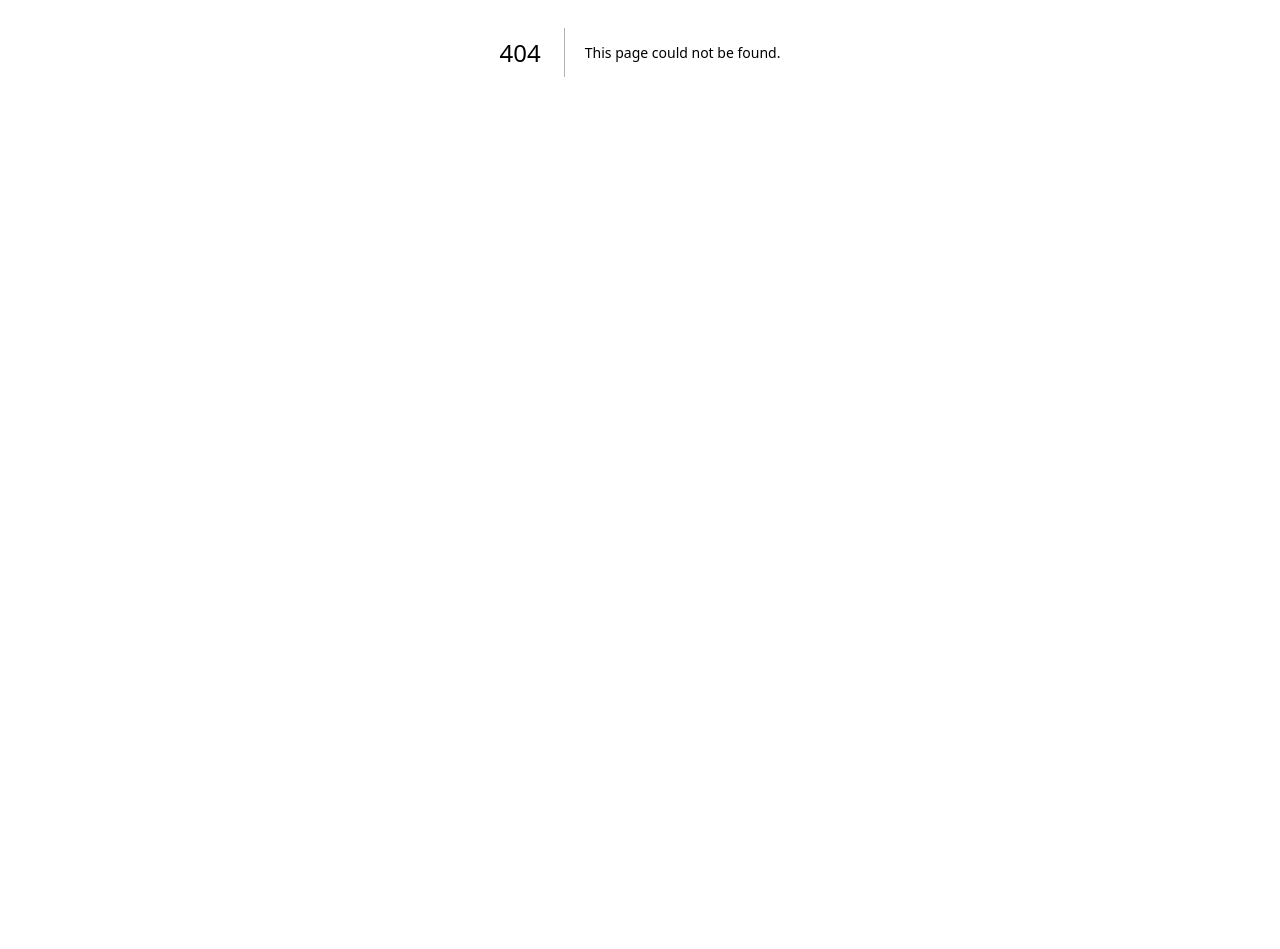
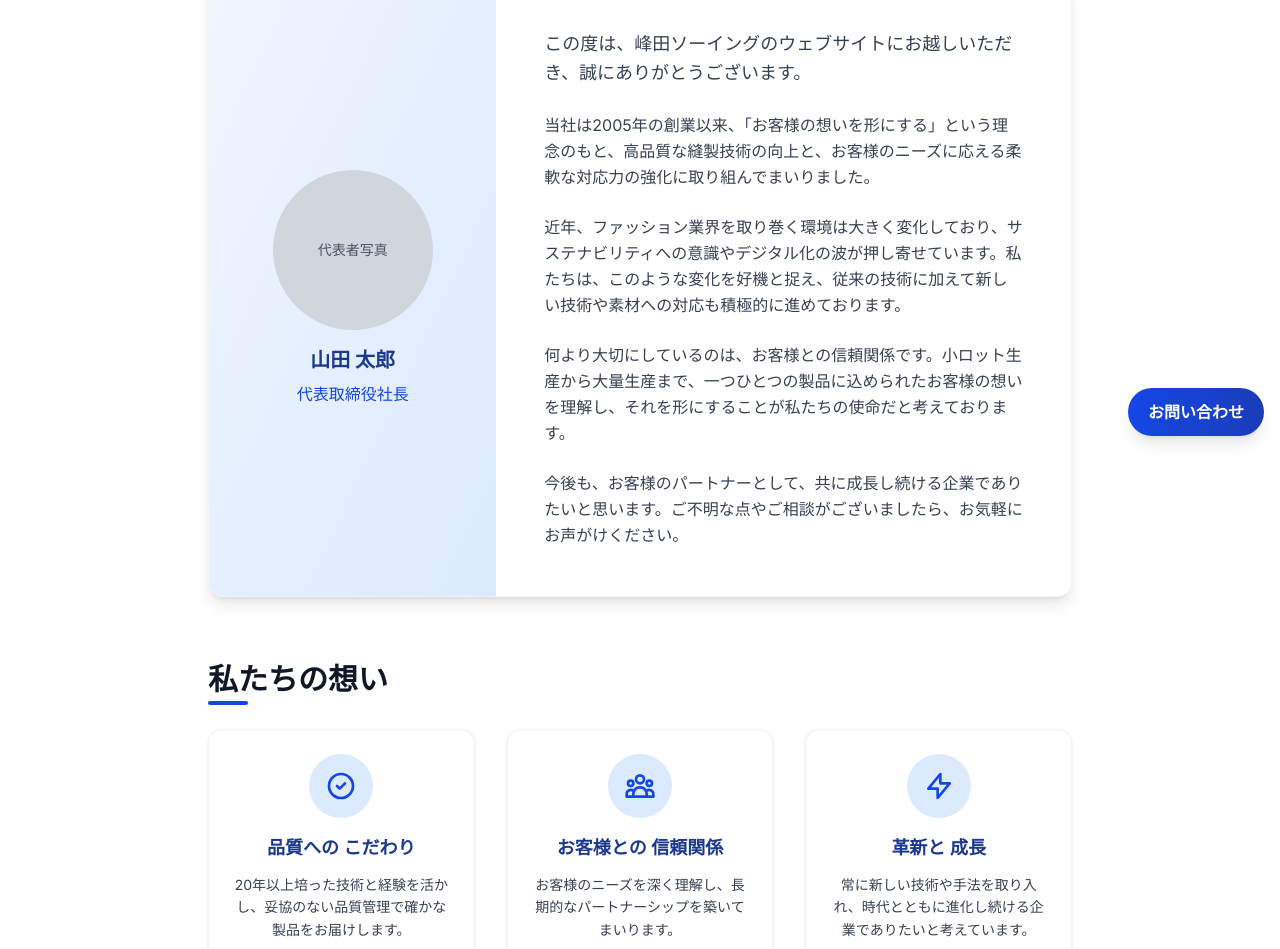
Before and after one commit to kouki515/sewing-factory-site, a Next.js app: page /sewing-factory-site/message in a window 1280 px wide. Before the commit this address had no page. Shown: the part 348-1297 px from the top of the page. Before the commit the page ends 800 px from the top, so only its background shows below. Built offline with nearby package versions, Linux system fonts and the light colour scheme.

Commit message:
代表挨拶を追加

```diff
--- /dev/null
+++ b/src/app/message/page.tsx
@@ -0,0 +1,98 @@
+import Image from 'next/image'
+import { Layout } from '@/components/Layout'
+
+export default function Message() {
+  return (
+    <Layout>
+      <main>
+        <div className="max-w-4xl mx-auto px-4 py-8 md:py-16">
+          <section className="mb-12 md:mb-16">
+            <h1 className="text-3xl md:text-4xl font-bold text-gray-900 mb-8 md:mb-12 text-center">代表挨拶</h1>
+
+            <div className="bg-white rounded-xl shadow-lg border border-gray-100 overflow-hidden">
+              <div className="md:flex">
+                <div className="md:w-1/3 p-8 bg-gradient-to-br from-blue-50 to-blue-100 flex items-center justify-center">
+                  <div className="text-center">
+                    <div className="w-32 h-32 md:w-40 md:h-40 mx-auto mb-4 bg-gray-300 rounded-full flex items-center justify-center">
+                      <span className="text-gray-600 text-sm">代表者写真</span>
+                    </div>
+                    <h2 className="text-xl font-bold text-blue-900 mb-2">山田 太郎</h2>
+                    <p className="text-blue-700 font-medium">代表取締役社長</p>
+                  </div>
+                </div>
+
+                <div className="md:w-2/3 p-8 md:p-12">
+                  <div className="prose max-w-none">
+                    <p className="text-lg text-gray-700 leading-relaxed mb-6">
+                      この度は、峰田ソーイングのウェブサイトにお越しいただき、誠にありがとうございます。
+                    </p>
+
+                    <p className="text-gray-700 leading-relaxed mb-6">
+                      当社は2005年の創業以来、「お客様の想いを形にする」という理念のもと、高品質な縫製技術の向上と、お客様のニーズに応える柔軟な対応力の強化に取り組んでまいりました。
+                    </p>
+
+                    <p className="text-gray-700 leading-relaxed mb-6">
+                      近年、ファッション業界を取り巻く環境は大きく変化しており、サステナビリティへの意識やデジタル化の波が押し寄せています。私たちは、このような変化を好機と捉え、従来の技術に加えて新しい技術や素材への対応も積極的に進めております。
+                    </p>
+
+                    <p className="text-gray-700 leading-relaxed mb-6">
+                      何より大切にしているのは、お客様との信頼関係です。小ロット生産から大量生産まで、一つひとつの製品に込められたお客様の想いを理解し、それを形にすることが私たちの使命だと考えております。
+                    </p>
+
+                    <p className="text-gray-700 leading-relaxed">
+                      今後も、お客様のパートナーとして、共に成長し続ける企業でありたいと思います。ご不明な点やご相談がございましたら、お気軽にお声がけください。
+                    </p>
+                  </div>
+                </div>
+              </div>
+            </div>
+          </section>
+
+          <section className="mb-12 md:mb-16">
+            <h2 className="text-2xl md:text-3xl font-bold text-gray-900 mb-6 md:mb-8 relative">
+              私たちの想い
+              <div className="absolute bottom-[-8px] left-0 w-10 h-1 bg-blue-700 rounded-full" />
+            </h2>
+            <div className="grid gap-6 md:gap-8 md:grid-cols-3">
+              <div className="bg-white p-6 rounded-xl shadow-sm border border-gray-100 text-center">
+                <div className="w-16 h-16 bg-blue-100 rounded-full flex items-center justify-center mx-auto mb-4">
+                  <svg className="w-8 h-8 text-blue-700" fill="none" stroke="currentColor" viewBox="0 0 24 24">
+                    <path strokeLinecap="round" strokeLinejoin="round" strokeWidth={2} d="M9 12l2 2 4-4m6 2a9 9 0 11-18 0 9 9 0 0118 0z" />
+                  </svg>
+                </div>
+                <h3 className="text-lg font-semibold text-blue-900 mb-3">品質への こだわり</h3>
+                <p className="text-gray-700 text-sm leading-relaxed">
+                  20年以上培った技術と経験を活かし、妥協のない品質管理で確かな製品をお届けします。
+                </p>
+              </div>
+
+              <div className="bg-white p-6 rounded-xl shadow-sm border border-gray-100 text-center">
+                <div className="w-16 h-16 bg-blue-100 rounded-full flex items-center justify-center mx-auto mb-4">
+                  <svg className="w-8 h-8 text-blue-700" fill="none" stroke="currentColor" viewBox="0 0 24 24">
+                    <path strokeLinecap="round" strokeLinejoin="round" strokeWidth={2} d="M17 20h5v-2a3 3 0 00-5.356-1.857M17 20H7m10 0v-2c0-.656-.126-1.283-.356-1.857M7 20H2v-2a3 3 0 015.356-1.857M7 20v-2c0-.656.126-1.283.356-1.857m0 0a5.002 5.002 0 019.288 0M15 7a3 3 0 11-6 0 3 3 0 016 0zm6 3a2 2 0 11-4 0 2 2 0 014 0zM7 10a2 2 0 11-4 0 2 2 0 014 0z" />
+                  </svg>
+                </div>
+                <h3 className="text-lg font-semibold text-blue-900 mb-3">お客様との 信頼関係</h3>
+                <p className="text-gray-700 text-sm leading-relaxed">
+                  お客様のニーズを深く理解し、長期的なパートナーシップを築いてまいります。
+                </p>
+              </div>
+
+              <div className="bg-white p-6 rounded-xl shadow-sm border border-gray-100 text-center">
+                <div className="w-16 h-16 bg-blue-100 rounded-full flex items-center justify-center mx-auto mb-4">
+                  <svg className="w-8 h-8 text-blue-700" fill="none" stroke="currentColor" viewBox="0 0 24 24">
+                    <path strokeLinecap="round" strokeLinejoin="round" strokeWidth={2} d="M13 10V3L4 14h7v7l9-11h-7z" />
+                  </svg>
+                </div>
+                <h3 className="text-lg font-semibold text-blue-900 mb-3">革新と 成長</h3>
+                <p className="text-gray-700 text-sm leading-relaxed">
+                  常に新しい技術や手法を取り入れ、時代とともに進化し続ける企業でありたいと考えています。
+                </p>
+              </div>
+            </div>
+          </section>
+        </div>
+      </main>
+    </Layout>
+  )
+}
--- a/src/components/Footer.tsx
+++ b/src/components/Footer.tsx
@@ -14,6 +14,11 @@ export function Footer() {
             <li>
               <Link href="/about" className="text-gray-600 hover:text-blue-700 transition-colors duration-200">
                 私たちについて
+              </Link>
+            </li>
+            <li>
+              <Link href="/message" className="text-gray-600 hover:text-blue-700 transition-colors duration-200">
+                代表挨拶
               </Link>
             </li>
             <li>
--- a/src/components/Navigation.tsx
+++ b/src/components/Navigation.tsx
@@ -49,6 +49,15 @@ export function Navigation() {
               onClick={closeMenu}
             >
               私たちについて
+            </Link>
+          </li>
+          <li className="border-b border-gray-200 md:border-none">
+            <Link
+              href="/message"
+              className="block py-3.5 px-4 hover:bg-gray-100 md:hover:bg-transparent md:hover:text-blue-700 md:py-2 md:px-3 transition-colors duration-200"
+              onClick={closeMenu}
+            >
+              代表挨拶
             </Link>
           </li>
           <li className="border-b border-gray-200 md:border-none">
```
